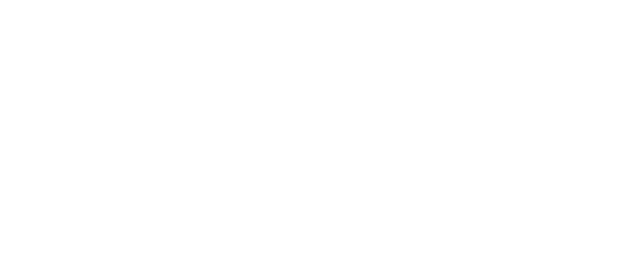
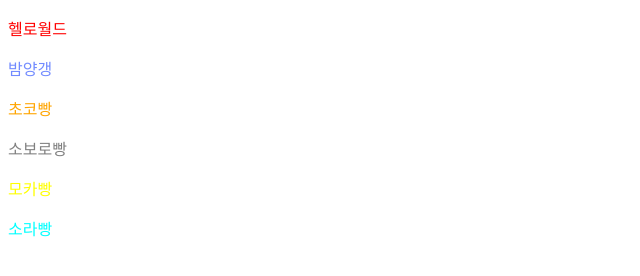
Before and after one commit to eunhee78/jspage, a plain HTML site: page index.html in a window 1280 px wide. Shown: the whole page, without its empty margins (0-640 px from the left). Drawn offline with Linux system fonts and the light colour scheme.

Commit message:
update index.html, script.js and style.css

```diff
--- a/index.html
+++ b/index.html
@@ -3,9 +3,25 @@
 <head>
     <meta charset="UTF-8">
     <meta name="viewport" content="width=device-width, initial-scale=1.0">
+    <link rel="stylesheet" href="style.css" />
     <title>Document</title>
+    <style>
+        p {color: red;}
+        .a {color: #728bff;}
+        .a:hover {opacity : .5;}
+    </style>
 </head>
 <body>
-
+    <p>헬로월드</p>
+    <p class="a">밤양갱</p>
+    <p class="b">초코빵</p>
+    <p class="c">소보로빵</p>
+    <p class="d">모카빵</p>
+    <p style="color : cyan">소라빵</p>
+    <script>
+        console.log('하이');
+        document.getElementsByClassName('c')[0].style.color = 'gray'; // 스크립트로 스타일 지정
+    </script>
+    <script src="script.js"></script>
 </body>
 </html>
--- a/script.js
+++ b/script.js
@@ -0,0 +1 @@
+document.getElementsByClassName('d')[0].style.color = 'yellow';
--- a/style.css
+++ b/style.css
@@ -0,0 +1 @@
+.b {color: orange;}
```
